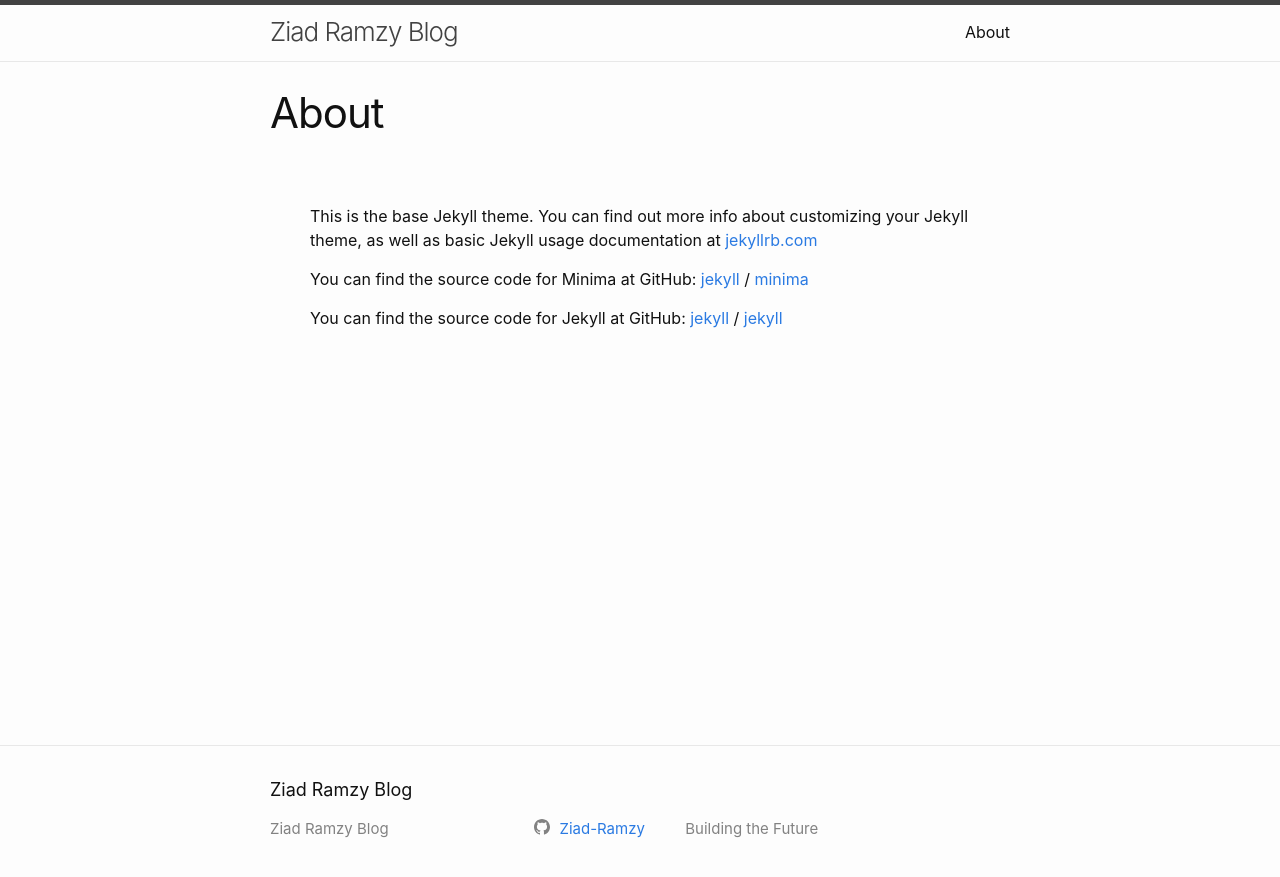
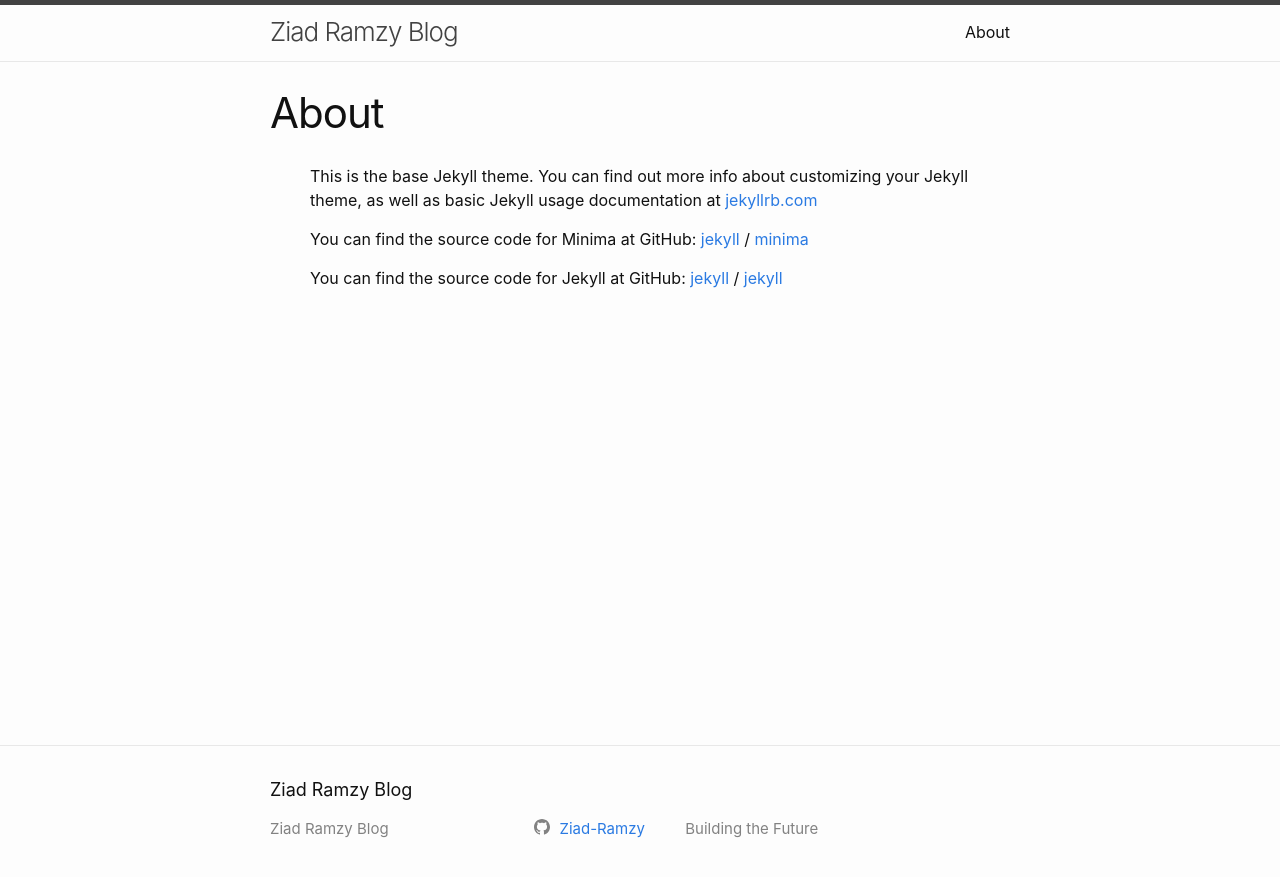
Before and after one commit to Ziad-Ramzy/ziad-ramzy.github.io, a Jekyll site: the page built from about.markdown, in a window 1280 px wide. Shown: the top 877 px of the page. Built offline with Jekyll 4.4.1, drawn with Linux system fonts in a browser that asks for light colours.

Commit message:
some customizations

```diff
--- a/assets/main.scss
+++ b/assets/main.scss
@@ -22,5 +22,5 @@ pre {
 .post-content {
   max-width: 800px;
   margin: 0 auto;
-  padding: 40px;
+  padding: 0 40px;
 }
```
